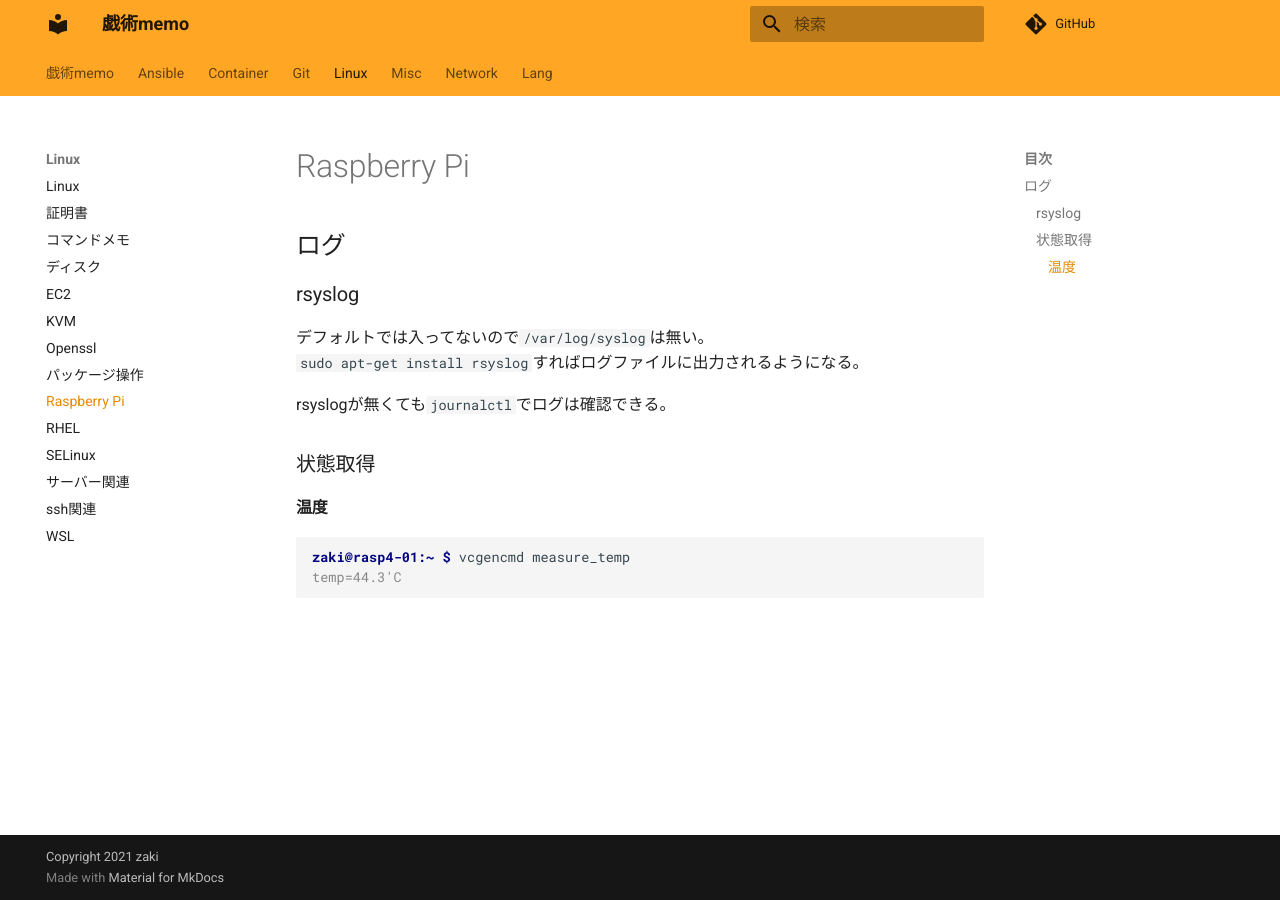
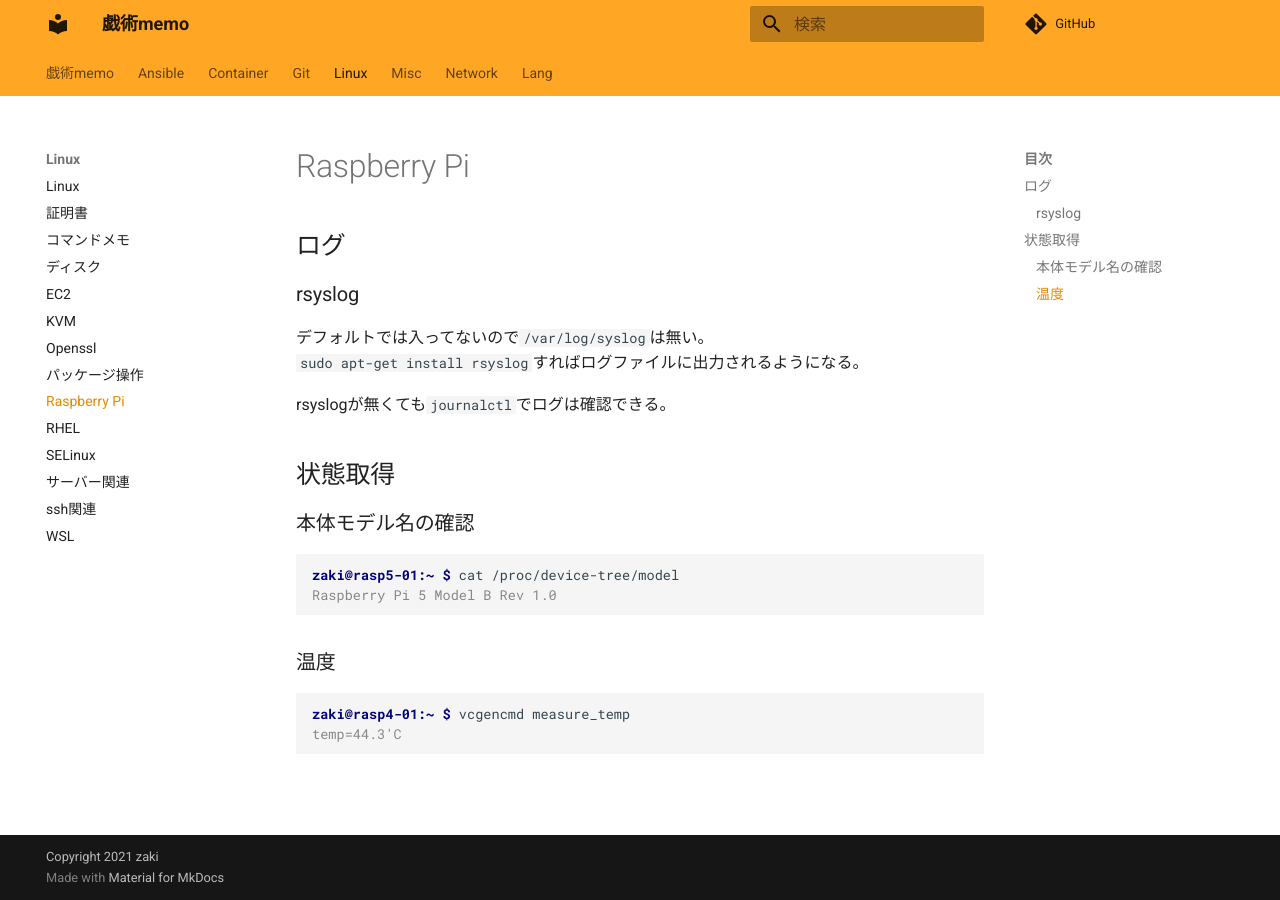
Before and after one commit to zaki-lknr/docs, an MkDocs documentation site: the page built from docs/Linux/raspberrypi.md, in a window 1280 px wide. Built offline with MkDocs 1.6.1 and Material for MkDocs 9.7.7, drawn with Linux system fonts in a browser that asks for light colours; comment, search, counter and statistics services are not loaded.

Commit message:
add: linux/raspberrypi: デバイスのモデル名確認

````diff
--- a/docs/Linux/raspberrypi.md
+++ b/docs/Linux/raspberrypi.md
@@ -9,9 +9,16 @@
 
 rsyslogが無くても`journalctl`でログは確認できる。
 
-### 状態取得
+## 状態取得
 
-#### 温度
+### 本体モデル名の確認
+
+```console
+zaki@rasp5-01:~ $ cat /proc/device-tree/model
+Raspberry Pi 5 Model B Rev 1.0
+```
+
+### 温度
 
 ```console
 zaki@rasp4-01:~ $ vcgencmd measure_temp
````
